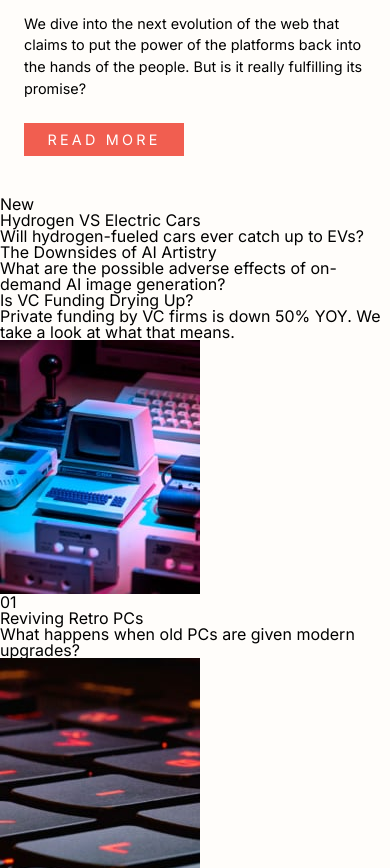
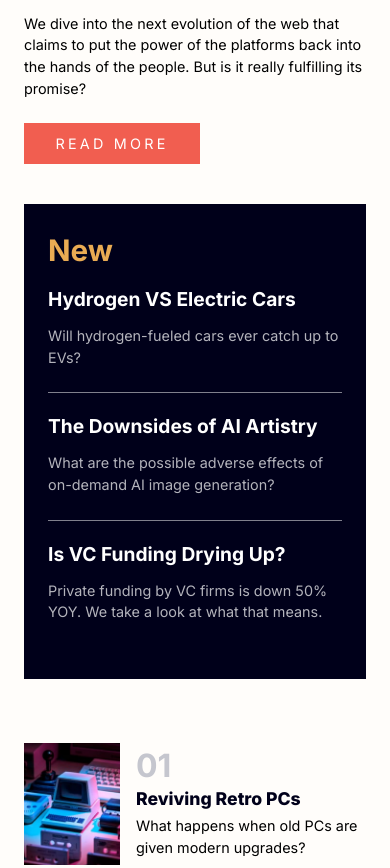
Before and after one commit to Fola-Joe/News-homepage, a plain HTML site: page index.html in a window 390 px wide. Shown: the part 503-1371 px from the top of the page. Drawn offline with Linux system fonts and the light colour scheme.

Commit message:
main & botton page mobile view

```diff
--- a/index.html
+++ b/index.html
@@ -51,11 +51,11 @@
           </section>
           <section>
             <h3>Is VC Funding Drying Up?</h3>
-            <p>Private funding by VC firms is down 50% YOY. We take a look at what that means.</p>
+            <p class="last-para">Private funding by VC firms is down 50% YOY. We take a look at what that means.</p>
           </section>
         </article>
       </div>
-      <div>
+      <div class="bottom-page">
         <div>
           <img src="assets/images/image-retro-pcs.jpg" alt="">
           <section>
--- a/style.css
+++ b/style.css
@@ -80,15 +80,78 @@ button {
     font-family: 'Inter', sans-serif;
     background-color: hsl(5, 85%, 63%);
     border: none;
-    width: 10rem;
+    width: 11rem;
     color: white;
-    padding: 0.5rem;
+    padding: 0.75rem;
     text-transform: uppercase;
     letter-spacing: 0.2rem;
     font-weight: 400;
     font-size: 0.9rem;
+    transition: all 0.5s;
+}
+button:hover {
+    background-color: hsl(240, 100%, 5%);
+    cursor: pointer;
 }
 
 .right-side {
-    margin-top: 2.5rem;
+    margin: 2.5rem 1.5rem 0;
+    background-color: hsl(240, 100%, 5%);
+    padding: 2rem 1.5rem;
 }
+.right-side > section {
+    margin: 1.5rem 0 0;
+    border-bottom: 1px solid hsla(0, 0%, 100%, 0.5);
+}
+.right-side h2 {
+    color: hsl(35, 77%, 62%);
+    font-size: 1.85rem;
+    font-weight: 700;
+    /* margin-bottom: 1.5rem; */
+}
+.right-side h3 {
+    color: white;
+    font-size: 1.2rem;
+    font-weight: 700;
+    margin-bottom: 1rem;
+}
+.right-side p {
+    line-height: 1.5;
+    font-size: 0.9rem;
+    color: white;
+    opacity: 0.7;
+    margin-bottom: 1.5rem;
+}
+.right-side > section:nth-of-type(3){
+    border-bottom: none;
+}
+/* .last-para {margin-bottom: 0;} */
+
+.bottom-page {
+    margin: 4rem 1.5rem 2.5rem;
+}
+.bottom-page > div {
+    display: flex;
+    align-items: center;
+    gap: 1rem;
+    margin-bottom: 2rem;
+}
+.bottom-page img {
+    width: 6rem;
+}
+.bottom-page h4 {
+    color: hsl(233, 8%, 79%);
+    font-weight: 700;
+    font-size: 2rem;
+    margin-bottom: 0.5rem;
+}
+.bottom-page h5 {
+    font-size: 1.1rem;
+    font-weight: 800;
+    margin-bottom: 0.5rem;
+    color: hsl(240, 100%, 5%);
+}
+.bottom-page p {
+    line-height: 1.5;
+    font-size: 0.9rem;
+}
```
